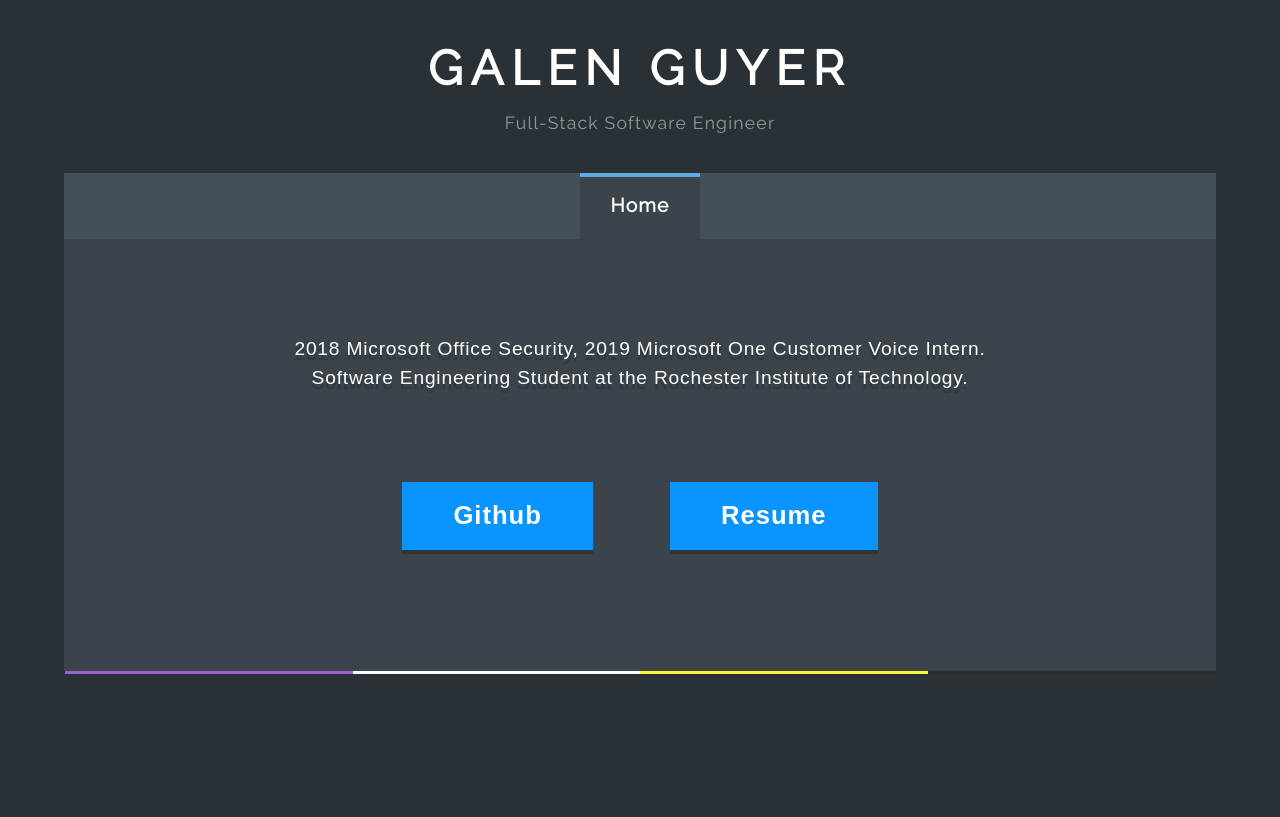
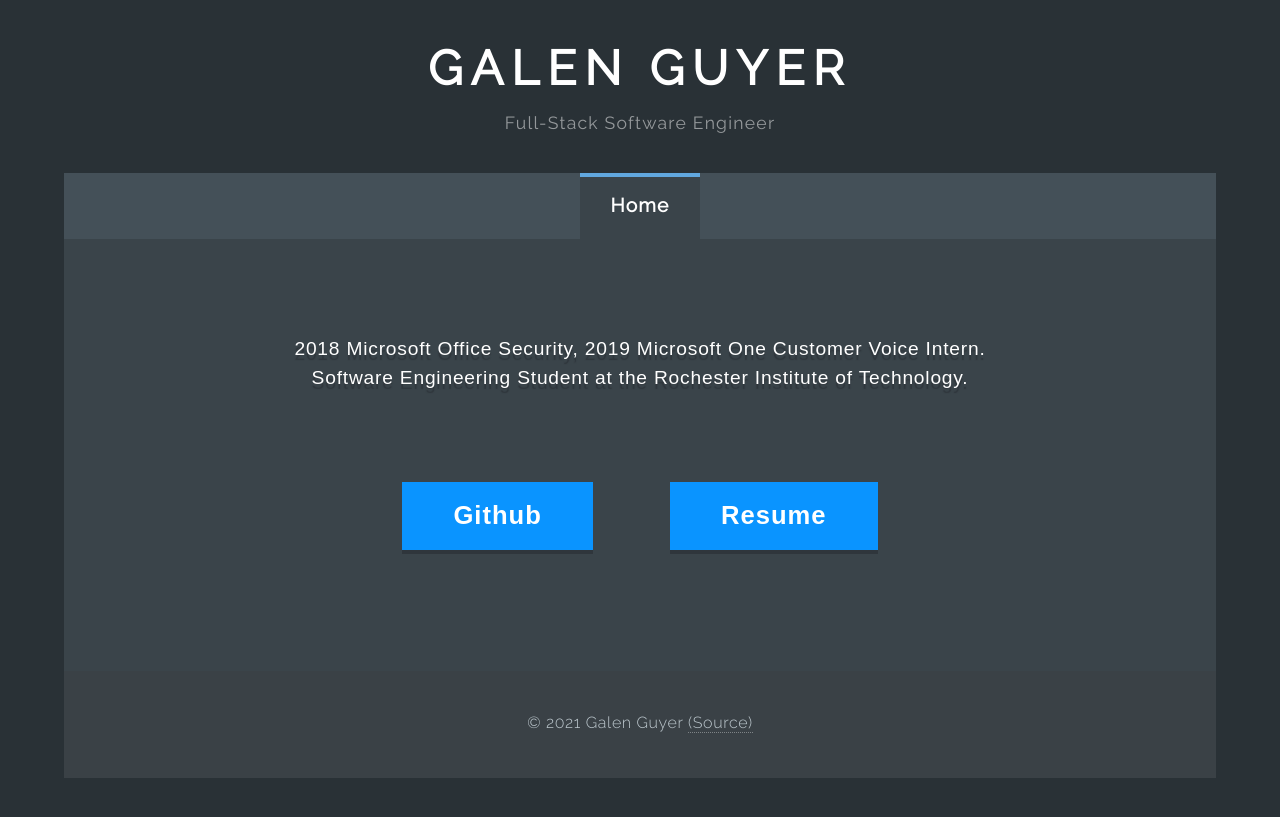
Before and after one commit to galenguyer/galenguyer.github.io, a Jekyll site: the page built from index.html, in a window 1280 px wide. Shown: the top 817 px of the page. Built offline with Jekyll 4.4.1, drawn with Linux system fonts in a browser that asks for light colours.

Commit message:
add footer with copyright and source link

```diff
--- /dev/null
+++ b/_includes/footer.html
@@ -0,0 +1,3 @@
+<div style='width: 100%; text-align: center; display: block;'>
+    <div class='copy'>&copy; 2021 Galen Guyer <a href="https://github.com/galenguyer/galenguyer.com">(Source)</a></div>
+</div>
--- a/_layouts/default.html
+++ b/_layouts/default.html
@@ -21,6 +21,7 @@
         {{ content }}
       </main>
       <footer>
+        {% include footer.html %}
         {% include rainbow.html %}
       </footer>
     </div>
--- /dev/null
+++ b/_sass/components/footer.scss
@@ -0,0 +1,62 @@
+footer {
+	position: relative;
+	padding: 2em 2em;
+	background: #3a4146;
+	text-align: left;
+    letter-spacing: 0.04em;
+    line-height: 1.5em;
+    font-family:'Raleway', sans-serif;
+    font-weight: 300;
+    font-size: 16px;
+    display: flex;
+    flex-wrap: wrap;
+    justify-content: space-evenly;
+    .card {
+        -moz-transition: color 0.2s ease-in-out, background-color 0.2s ease-in-out, border-color 0.2s ease-in-out;
+        -webkit-transition: color 0.2s ease-in-out, background-color 0.2s ease-in-out, border-color 0.2s ease-in-out;
+        -ms-transition: color 0.2s ease-in-out, background-color 0.2s ease-in-out, border-color 0.2s ease-in-out;
+        transition: color 0.2s ease-in-out, background-color 0.2s ease-in-out, border-color 0.2s ease-in-out;
+        color: #bec9cf;
+        text-decoration: none;
+        border: 2.4px solid rgba(255, 255, 255, 0.2);
+        border-radius: 48px;
+        padding: 12px 24px;
+        margin: 18px 24px;
+        text-align: center;
+        .val {
+            vertical-align: 2px;
+        }
+    }
+    .card:hover {
+        color: #ffffff !important;
+        background-color: rgb(67, 74, 80);
+        border-color: rgba(255, 255, 255, 0.3);
+    }
+    .copy {
+        color: #bec9cf;
+        text-decoration: none;
+        margin: 8px;
+        text-align: center;
+        a {
+            -moz-transition: color 0.2s ease-in-out, border-bottom-color 0.2s ease-in-out;
+            -webkit-transition: color 0.2s ease-in-out, border-bottom-color 0.2s ease-in-out;
+            -ms-transition: color 0.2s ease-in-out, border-bottom-color 0.2s ease-in-out;
+            transition: color 0.2s ease-in-out, border-bottom-color 0.2s ease-in-out;
+            border-bottom: dotted 1px rgba(255, 255, 255, 0.35);
+            color: #bec9cf;
+            text-decoration: none;
+        }
+        a:hover {
+            border-bottom-color: transparent;
+            color: #ffffff !important;
+        }
+    }
+}
+@media screen and (max-width: 1070px) {
+    footer {
+        .card {
+            padding: 8px 16px;
+            margin: 4px;
+        }
+    }
+}
--- a/_sass/main.scss
+++ b/_sass/main.scss
@@ -26,4 +26,5 @@
 
 @import "components/brand";
 @import "components/navbar";
+@import "components/footer";
 @import "components/rainbow";
```
